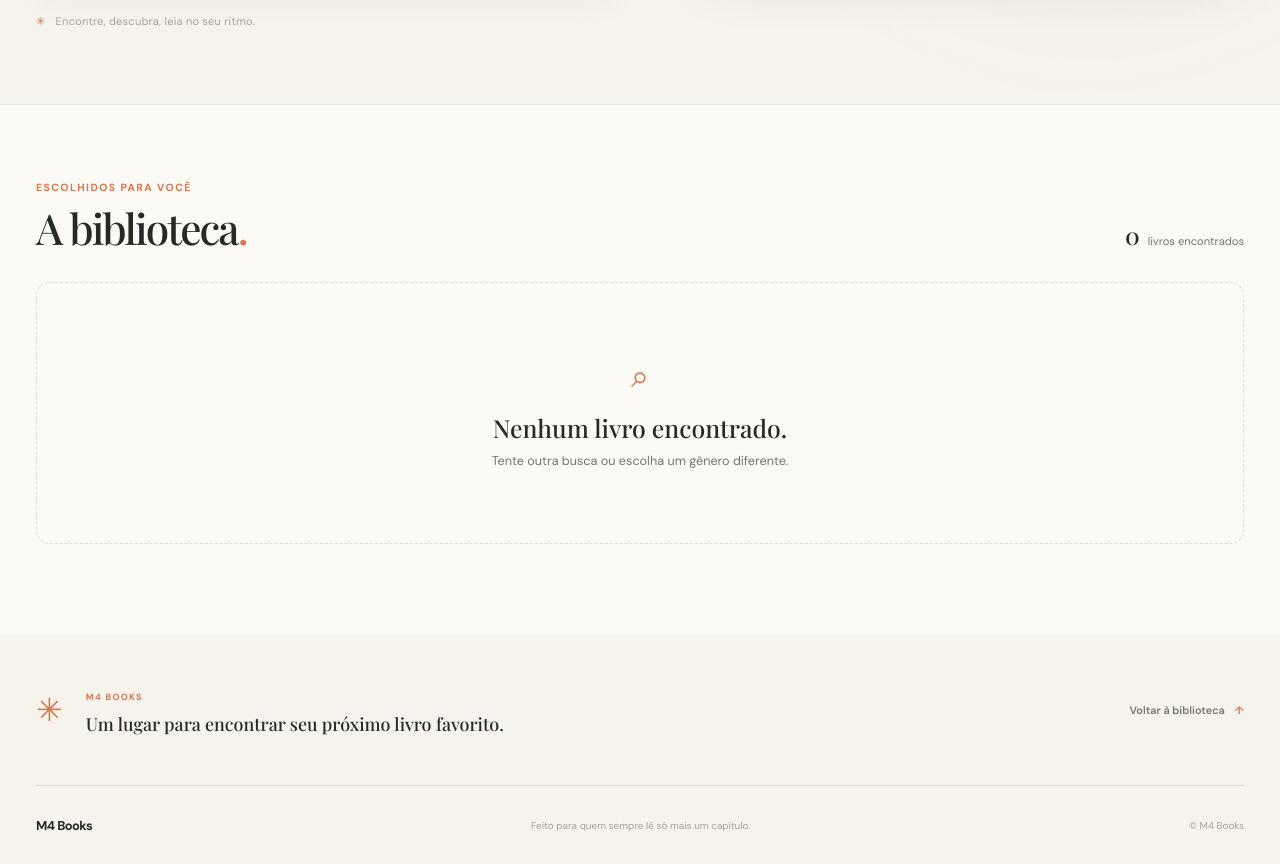
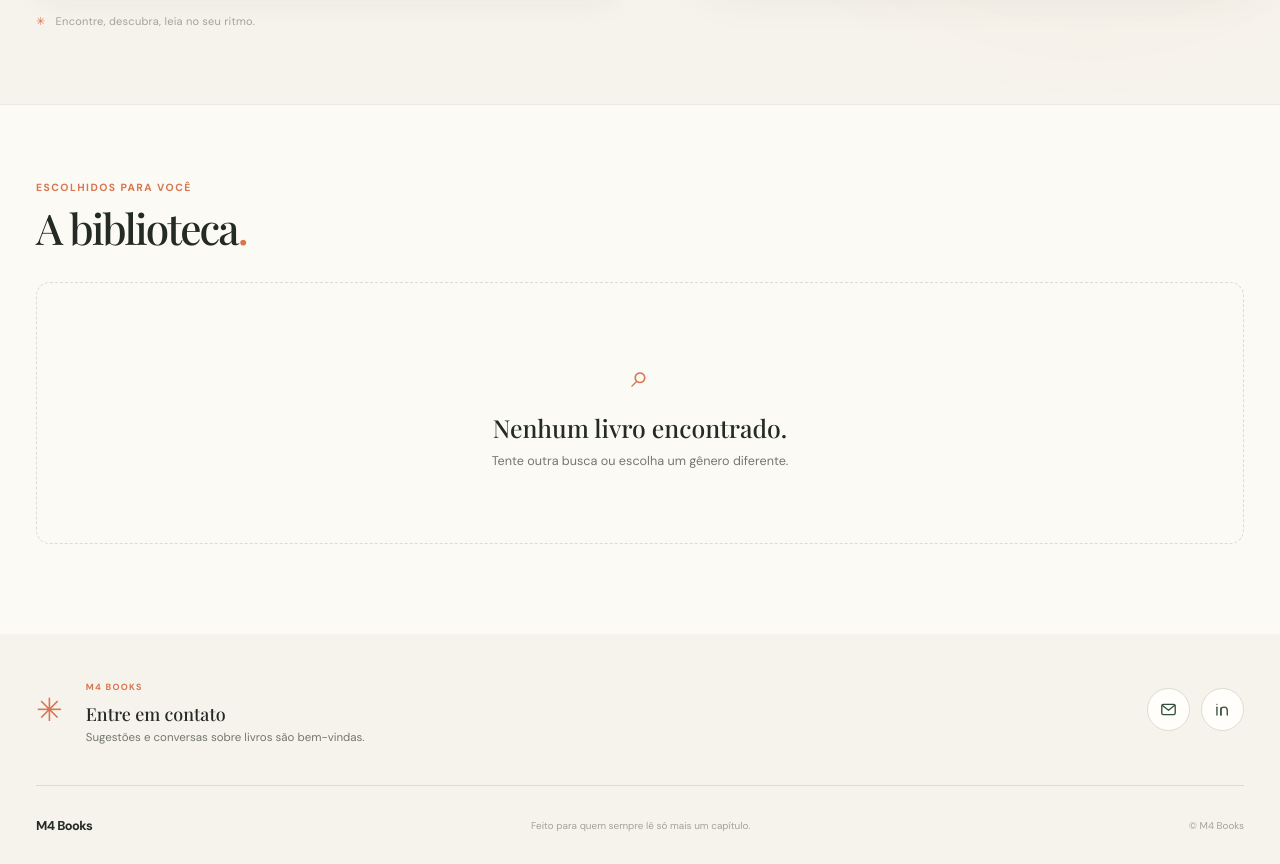
Before and after one commit to LeanD-ev/M4stersBooks, a Flask app: template templates/index.html in a window 1280 px wide. Shown: the part 604-1468 px from the top of the page. Run offline with Flask 3, Linux system fonts and the light colour scheme; the template is opened without the code that fills it, so the values that code supplies are empty; parts of the project's set-up code (start-up, migrations or seed data) failed here and were passed over; some libraries are stand-ins or nearby versions; some web fonts are replaced.

Commit message:
Refresh daily featured book and contact links
Rotate the featured recommendation by São Paulo calendar day, simplify catalog cards, and add icon-only contact links.

Co-authored-by: Copilot <223556219+Copilot@users.noreply.github.com>

```diff
--- a/app.py
+++ b/app.py
@@ -1,5 +1,6 @@
 import logging
 import os
+from datetime import date, datetime, timedelta, timezone
 from pathlib import Path
 
 from dotenv import load_dotenv
@@ -17,6 +18,13 @@ app = Flask(__name__)
 app.logger.setLevel(logging.INFO)
 
 catalog = DriveCatalog()
+FEATURED_TIMEZONE = timezone(timedelta(hours=-3))
+
+
+def _daily_featured(books: list[dict], current_date: date) -> dict | None:
+    if not books:
+        return None
+    return books[current_date.toordinal() % len(books)]
 
 
 @app.get("/")
@@ -51,7 +59,9 @@ def index():
             if book["genre"] and book["genre"] != "Gênero não encontrado"
         }
     )
-    featured = next((book for book in all_books if book["featured"]), None)
+    featured = _daily_featured(
+        all_books, datetime.now(FEATURED_TIMEZONE).date()
+    )
     return render_template(
         "index.html",
         books=books,
--- a/static/site.css
+++ b/static/site.css
@@ -326,14 +326,6 @@ a:focus-visible, button:focus-visible, input:focus-visible, select:focus-visible
     letter-spacing: -.045em;
 }
 .heading-period { color: var(--orange); }
-.catalog-count {
-    display: flex;
-    align-items: baseline;
-    gap: 8px;
-    color: var(--muted);
-    font-size: .7rem;
-}
-.count-number { color: var(--ink); font: 500 1.5rem var(--serif); }
 .books-grid {
     max-width: 1320px;
     margin: 0 auto;
@@ -469,7 +447,7 @@ a:focus-visible, button:focus-visible, input:focus-visible, select:focus-visible
 .empty-state p { margin: 0; color: var(--muted); font-size: .79rem; line-height: 1.6; }
 .text-link { display: inline-flex; gap: 12px; margin-top: 18px; color: var(--green); font-size: .76rem; font-weight: 700; }
 
-.about-strip {
+.contact-strip {
     width: min(100% - 72px, 1320px);
     min-height: 152px;
     margin: 0 auto;
@@ -479,10 +457,23 @@ a:focus-visible, button:focus-visible, input:focus-visible, select:focus-visible
     border-bottom: 1px solid var(--line);
 }
 .about-spark { color: var(--orange); font-size: 2rem; }
-.about-strip .eyebrow { color: var(--orange); font-size: .56rem; }
-.about-strip p:last-child { margin: 7px 0 0; font: 500 1.12rem var(--serif); }
-.about-strip > a { margin-left: auto; color: var(--muted); font-size: .68rem; font-weight: 600; }
-.about-strip > a span { padding-left: 7px; color: var(--orange); }
+.contact-strip .eyebrow { margin: 0; color: var(--orange); font-size: .56rem; }
+.contact-strip h2 { margin: 7px 0 0; font: 500 1.12rem var(--serif); }
+.contact-strip p:last-child { margin: 5px 0 0; color: var(--muted); font-size: .72rem; }
+.contact-icons { margin-left: auto; display: flex; gap: 11px; }
+.contact-icon {
+    width: 43px;
+    height: 43px;
+    display: grid;
+    place-items: center;
+    border: 1px solid var(--line);
+    border-radius: 50%;
+    background: var(--white);
+    color: var(--green);
+    transition: transform .18s ease, border-color .18s ease, color .18s ease;
+}
+.contact-icon:hover { transform: translateY(-2px); border-color: var(--orange); color: var(--orange); }
+.contact-icon svg { width: 19px; height: 19px; fill: none; stroke: currentColor; stroke-width: 1.7; stroke-linecap: round; stroke-linejoin: round; }
 .site-footer {
     width: min(100% - 72px, 1320px);
     min-height: 78px;
--- a/templates/book.html
+++ b/templates/book.html
@@ -17,7 +17,7 @@
         </a>
         <nav class="header-nav" aria-label="Navegação principal">
             <a href="{{ url_for('index') }}">Biblioteca</a>
-            <a class="header-link" href="{{ url_for('index') }}#sobre">Sobre a curadoria <span aria-hidden="true">↗</span></a>
+            <a class="header-link" href="{{ url_for('index') }}#contato">Sobre a curadoria <span aria-hidden="true">↗</span></a>
         </nav>
     </header>
 
--- a/templates/index.html
+++ b/templates/index.html
@@ -17,7 +17,7 @@
         </a>
         <nav class="header-nav" aria-label="Navegação principal">
             <a href="#catalogo">Biblioteca</a>
-            <a class="header-link" href="#sobre">Sobre a curadoria <span aria-hidden="true">↗</span></a>
+            <a class="header-link" href="#contato">Sobre a curadoria <span aria-hidden="true">↗</span></a>
         </nav>
     </header>
 
@@ -45,7 +45,7 @@
 
             {% if featured %}
                 <a class="featured-panel" href="{{ url_for('book_detail', slug=featured.slug) }}" aria-label="Conheça {{ featured.title }}, livro em destaque">
-                    <div class="featured-topline"><span>UM LIVRO PARA DESCOBRIR</span><span class="featured-index">01 / 01</span></div>
+                    <div class="featured-topline"><span>UM LIVRO PARA DESCOBRIR</span><span class="featured-index">ESCOLHA DO DIA</span></div>
                     <div class="featured-content">
                         <div class="featured-cover">
                             {% if featured.cover %}
@@ -80,10 +80,6 @@
                     <p class="eyebrow section-eyebrow">ESCOLHIDOS PARA VOCÊ</p>
                     <h2>A biblioteca<span class="heading-period">.</span></h2>
                 </div>
-                <div class="catalog-count">
-                    <span class="count-number">{{ books|length }}</span>
-                    <span>{{ 'livro encontrado' if books|length == 1 else 'livros encontrados' }}</span>
-                </div>
             </div>
 
             {% if catalog_error %}
@@ -109,9 +105,6 @@
                                         <span class="fallback-title">{{ book.title }}</span>
                                         <span class="fallback-author">{{ book.author }}</span>
                                     </div>
-                                {% endif %}
-                                {% if book.metadata_match %}
-                                    <span class="metadata-badge" title="Pesquisa bibliográfica: {{ book.research_status }}">METADADOS PESQUISADOS</span>
                                 {% endif %}
                                 <span class="book-arrow" aria-hidden="true">↗</span>
                             </div>
@@ -144,13 +137,29 @@
             {% endif %}
         </section>
 
-        <section class="about-strip" id="sobre">
+        <section class="contact-strip" id="contato">
             <span class="about-spark" aria-hidden="true">✳</span>
             <div>
                 <p class="eyebrow">M4 BOOKS</p>
-                <p>Um lugar para encontrar seu próximo livro favorito.</p>
+                <h2>Entre em contato</h2>
+                <p>Sugestões e conversas sobre livros são bem-vindas.</p>
             </div>
-            <a href="#catalogo">Voltar à biblioteca <span aria-hidden="true">↑</span></a>
+            <div class="contact-icons" aria-label="Opções de contato">
+                <a class="contact-icon" href="mailto:leazera2@gmail.com" aria-label="Enviar e-mail" title="Enviar e-mail">
+                    <svg viewBox="0 0 24 24" aria-hidden="true" focusable="false">
+                        <rect x="3.5" y="5.5" width="17" height="13" rx="2"></rect>
+                        <path d="m4.5 7 7.5 6 7.5-6"></path>
+                    </svg>
+                </a>
+                <a class="contact-icon" href="https://www.linkedin.com/in/leandro-batista01/" target="_blank" rel="noopener noreferrer" aria-label="Abrir perfil no LinkedIn" title="LinkedIn">
+                    <svg viewBox="0 0 24 24" aria-hidden="true" focusable="false">
+                        <path d="M5 9v10"></path>
+                        <path d="M5 5.5v.01"></path>
+                        <path d="M10 19v-6a4 4 0 0 1 8 0v6"></path>
+                        <path d="M10 10v9"></path>
+                    </svg>
+                </a>
+            </div>
         </section>
     </main>
 
```
Also changed, not shown: other parts of static/site.css (+10 -25 lines), tests/test_drive_catalog.py (+65 -1 lines), README.md.
